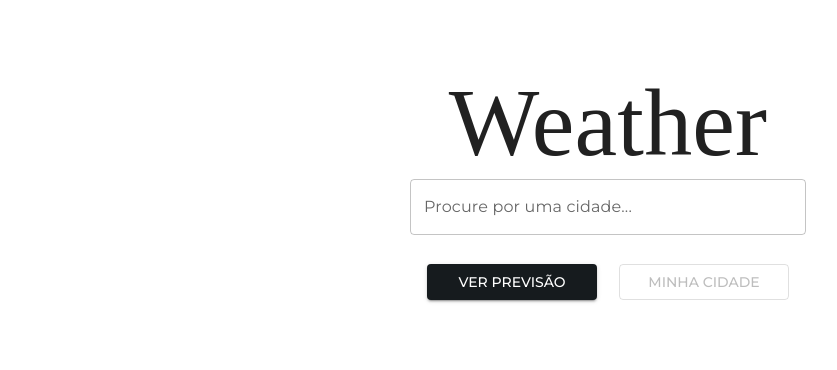
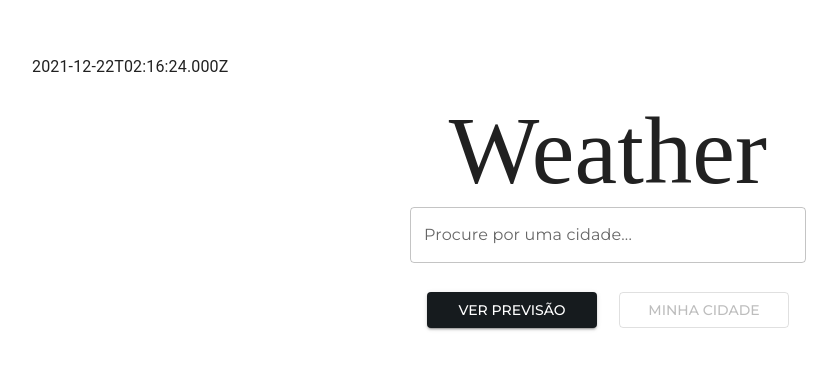
Before and after one commit to Forloski/weather-app, a Next.js app: page / in a window 1280 px wide. Shown: the part 154-524 px from the top of the page, without its empty margins (32-869 px from the left). Built offline with nearby package versions, Linux system fonts and the light colour scheme; no server answers; a web font is replaced by a local one.

Commit message:
teste para ver se eu estou errado

```diff
--- a/src/components/elements/SearchAutocomplete/index.tsx
+++ b/src/components/elements/SearchAutocomplete/index.tsx
@@ -1,12 +1,12 @@
 import { Autocomplete, TextField } from "@mui/material";
 import { debounceTime, distinctUntilChanged, tap } from "rxjs/operators";
 import { Subject } from "rxjs";
-import { useState } from "react";
+import { useEffect, useState } from "react";
 import { useSearchSuggestions } from "@/services/querys/getSearchSuggestions";
 import { IPrediction } from "@/interfaces/prediction";
 import { useSearchForm } from "@/hooks/useSearchForm";
 import { useRouter } from "next/router";
-import { normalizeCityNames } from "utils/normalizeCityNames";
+import { normalizeCityNames } from "@/utils/normalizeCityNames";
 
 const SearchAutocomplete = () => {
   const router = useRouter();
@@ -25,13 +25,16 @@ const SearchAutocomplete = () => {
     setSearchInput(value);
   };
 
+  useEffect(() => {
     searchInput$
       .pipe(
+        tap(() => console.log("aaaa")),
         debounceTime(500),
         distinctUntilChanged(),
         tap((e) => handleSetSearchInput(e))
       )
       .subscribe();
+  }, []);
 
   return (
     <Autocomplete
--- a/src/components/modules/SearchForm/index.tsx
+++ b/src/components/modules/SearchForm/index.tsx
@@ -4,7 +4,7 @@ import { GeolocationProvider } from "@/hooks/useGeolocation";
 import { useSearchForm } from "@/hooks/useSearchForm";
 import { useRouter } from "next/router";
 import { FormEvent } from "react";
-import { normalizeCityNames } from "utils/normalizeCityNames";
+import { normalizeCityNames } from "@/utils/normalizeCityNames";
 import * as S from "./styles";
 
 const SearchForm = () => {
--- a/src/components/pages/Home/index.tsx
+++ b/src/components/pages/Home/index.tsx
@@ -1,11 +1,15 @@
 import SearchForm from "@/components/modules/SearchForm";
 import { SearchFormProvider } from "@/hooks/useSearchForm";
+import { useTime } from "@/services/querys/getTime";
 import { Box } from "@mui/material";
 import * as S from "./styles";
 
 const HomePage = () => {
+  const time = useTime("time");
+
   return (
     <SearchFormProvider>
+      <p>{time.date}</p>
       <Box pb={15}>
         <S.TitleTypography variant="h1">Weather</S.TitleTypography>
         <SearchForm />
--- a/src/config/reactQuery.ts
+++ b/src/config/reactQuery.ts
@@ -2,7 +2,7 @@ export const defaultQueryClientOptions = {
   queries: {
     staleTime: 1000 * 60 * 2,
     cacheTime: 1000 * 60 * 3,
-    refetchOnMount: true,
+    refetchOnMount: false,
     refetchOnWindowFocus: false,
     refetchOnReconnect: false,
     retry: false,
--- a/src/pages/api/city-name-by-geolocation.ts
+++ b/src/pages/api/city-name-by-geolocation.ts
@@ -1,6 +1,6 @@
 import type { NextApiRequest, NextApiResponse } from "next";
 import axios from "axios";
-import { normalizeCityNames } from "utils/normalizeCityNames";
+import { normalizeCityNames } from "@/utils/normalizeCityNames";
 
 export default async function handler(
   req: NextApiRequest,
--- a/src/pages/api/search-suggestions.ts
+++ b/src/pages/api/search-suggestions.ts
@@ -1,7 +1,7 @@
 import type { NextApiRequest, NextApiResponse } from "next";
 import axios from "axios";
 import { IPrediction } from "@/interfaces/prediction";
-import { normalizeCityNames } from "utils/normalizeCityNames";
+import { normalizeCityNames } from "@/utils/normalizeCityNames";
 
 export default async function handler(
   req: NextApiRequest,
--- a/src/pages/index.tsx
+++ b/src/pages/index.tsx
@@ -1,6 +1,8 @@
-import type { NextPage } from "next";
+import type { GetStaticProps, NextPage } from "next";
 import { HomePage } from "@/components/pages";
 import Head from "next/head";
+import { dehydrate, QueryClient } from "react-query";
+import { getTime } from "@/services/querys/getTime";
 
 const Home: NextPage = () => {
   return (
@@ -22,4 +24,17 @@ const Home: NextPage = () => {
   );
 };
 
+export const getStaticProps: GetStaticProps = async (context) => {
+  const queryClient = new QueryClient();
+
+  await queryClient.prefetchQuery("time", () => getTime());
+
+  return {
+    props: {
+      dehydratedState: dehydrate(queryClient),
+    },
+    revalidate: 60 * 5,
+  };
+};
+
 export default Home;
--- /dev/null
+++ b/src/services/querys/getTime.ts
@@ -0,0 +1,23 @@
+import { useQuery, UseQueryOptions } from "react-query";
+import { AxiosRequestConfig } from "axios";
+
+export async function getTime(
+  config?: AxiosRequestConfig
+): Promise<{ date: string }> {
+  const date = new Date().toISOString();
+
+  return { date };
+}
+
+export function useTime(
+  queryKey: string,
+  options?: Omit<
+    UseQueryOptions<{ date: string }, unknown, { date: string }, string>,
+    "queryKey" | "queryFn"
+  >,
+  config?: AxiosRequestConfig
+): { date: string } | undefined {
+  const { data } = useQuery(queryKey, () => getTime(config), options);
+
+  return data;
+}
```
Also changed, not shown: src/utils/normalizeCityNames.ts (renamed from utils/normalizeCityNames.ts). Lines whose indentation alone changed are shown as unchanged.
